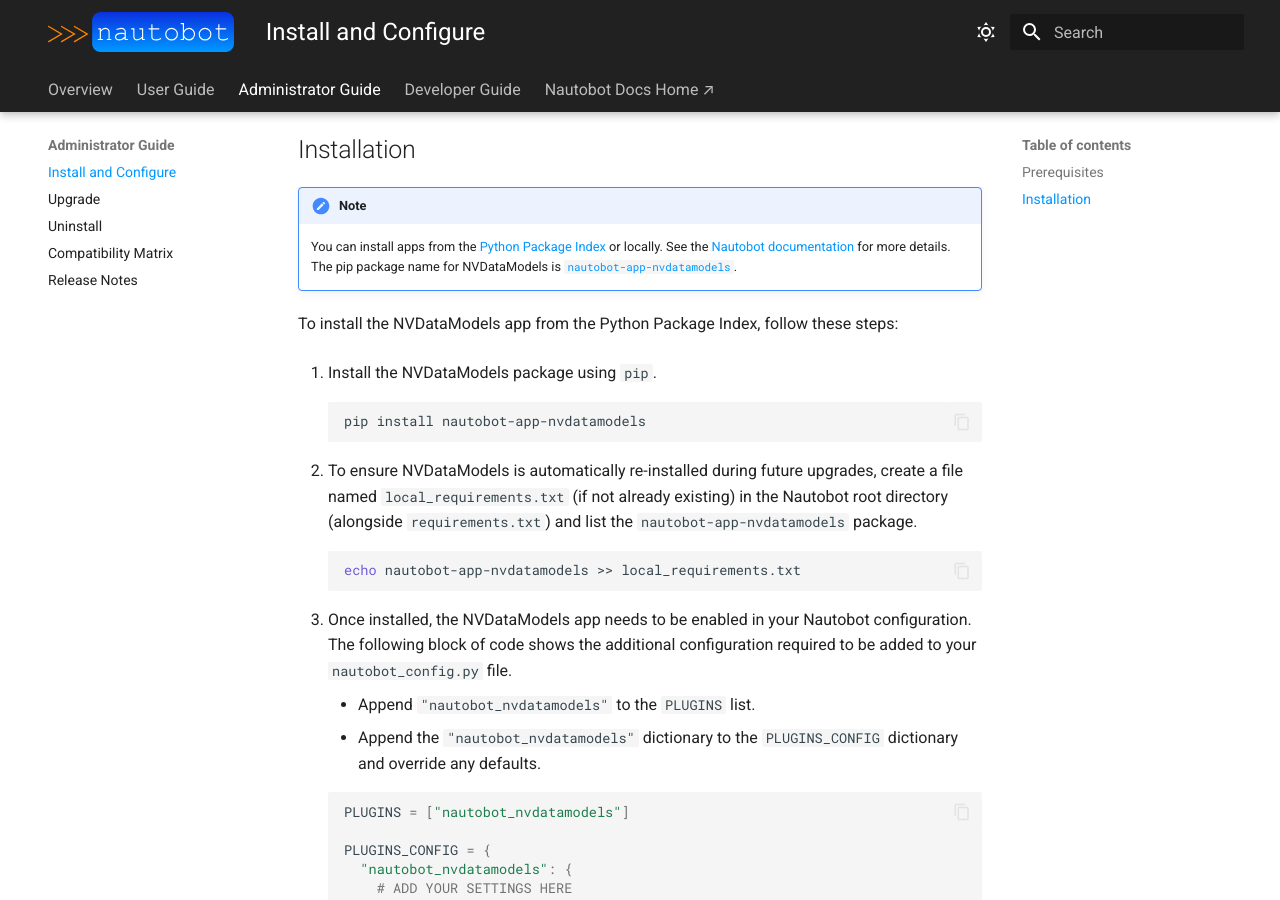
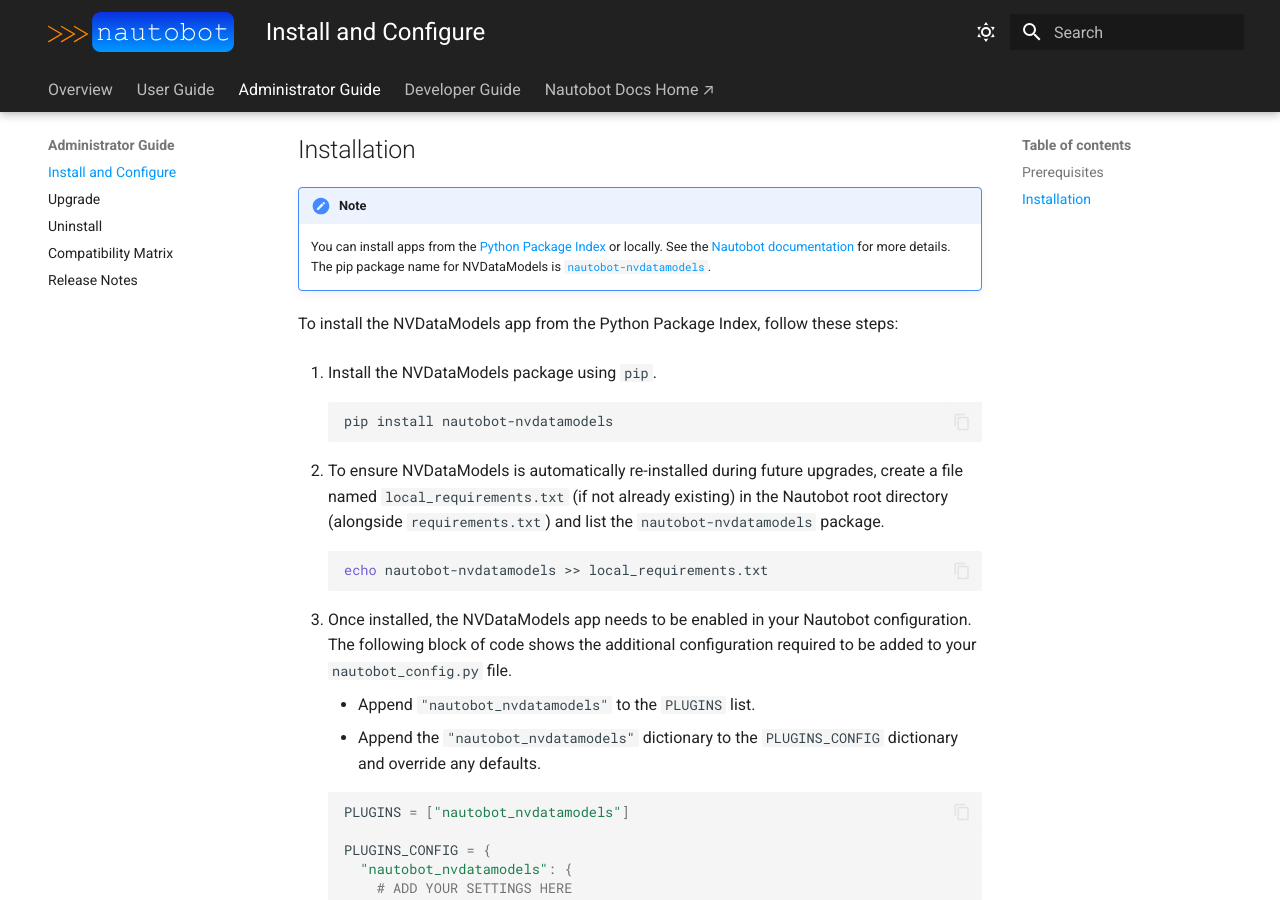
Before and after one commit to NVIDIA/nautobot-app-nvdatamodels, an MkDocs documentation site: the page built from docs/admin/install.md, in a window 1280 px wide and 900 px high, scrolled down 395 px. Built offline with MkDocs 1.6.1 and Material for MkDocs 9.7.7, drawn with Linux system fonts in a browser that asks for light colours.

Commit message:
Updates package name in docs to be correct
Signed-off-by: Spencer Amann <samann@nvidia.com>

````diff
--- a/docs/admin/install.md
+++ b/docs/admin/install.md
@@ -13,20 +13,20 @@
 
 !!! note
 
-    You can install apps from the [Python Package Index](https://pypi.org/) or locally. See the [Nautobot documentation](https://docs.nautobot.com/projects/core/en/stable/user-guide/administration/installation/app-install/) for more details. The pip package name for NVDataModels is [`nautobot-app-nvdatamodels`](https://pypi.org/project/nautobot-app-nvdatamodels/).
+    You can install apps from the [Python Package Index](https://pypi.org/) or locally. See the [Nautobot documentation](https://docs.nautobot.com/projects/core/en/stable/user-guide/administration/installation/app-install/) for more details. The pip package name for NVDataModels is [`nautobot-nvdatamodels`](https://pypi.org/project/nautobot-nvdatamodels/).
 
 To install the NVDataModels app from the Python Package Index, follow these steps:
 
 1. Install the NVDataModels package using `pip`.
 
     ```sh
-    pip install nautobot-app-nvdatamodels
+    pip install nautobot-nvdatamodels
     ```
 
-1. To ensure NVDataModels is automatically re-installed during future upgrades, create a file named `local_requirements.txt` (if not already existing) in the Nautobot root directory (alongside `requirements.txt`) and list the `nautobot-app-nvdatamodels` package.
+1. To ensure NVDataModels is automatically re-installed during future upgrades, create a file named `local_requirements.txt` (if not already existing) in the Nautobot root directory (alongside `requirements.txt`) and list the `nautobot-nvdatamodels` package.
 
     ```sh
-    echo nautobot-app-nvdatamodels >> local_requirements.txt
+    echo nautobot-nvdatamodels >> local_requirements.txt
     ```
 
 1. Once installed, the NVDataModels app needs to be enabled in your Nautobot configuration. The following block of code shows the additional configuration required to be added to your `nautobot_config.py` file.
--- a/pyproject.toml
+++ b/pyproject.toml
@@ -1,6 +1,6 @@
 [project]
 name = "nautobot-nvdatamodels"
-version = "0.17.0"
+version = "0.17.1"
 description = "A Nautobot app that provides tools for modeling NVIDIA products and resources, such as NVLink domains and compute clusters."
 authors = [
     {name = "Austin de Coup-Crank", email = "adecoupcrank@nvidia.com"},
````
Also changed, not shown: README.md (+1 -1 lines), docs/admin/compatibility_matrix.md (+1 -1 lines), docs/admin/uninstall.md (+1 -1 lines), docs/admin/upgrade.md (+1 -1 lines).
